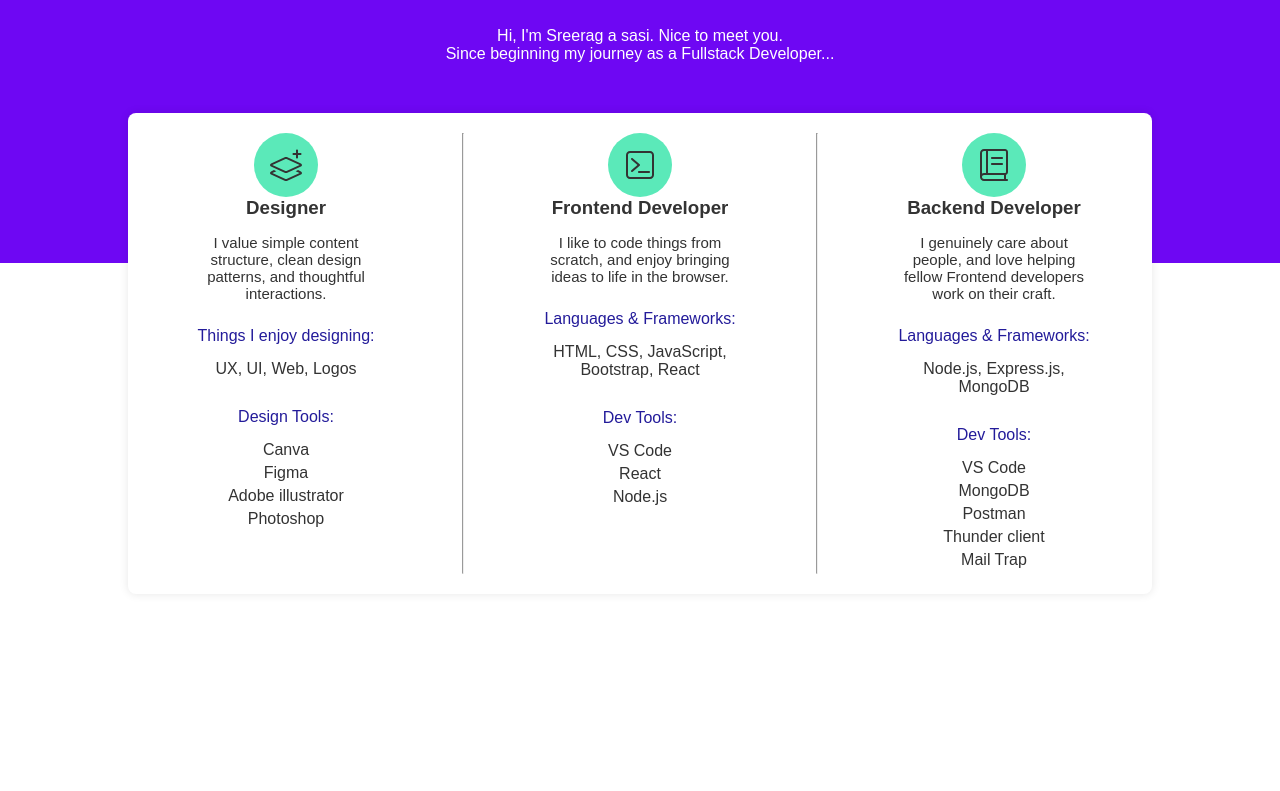
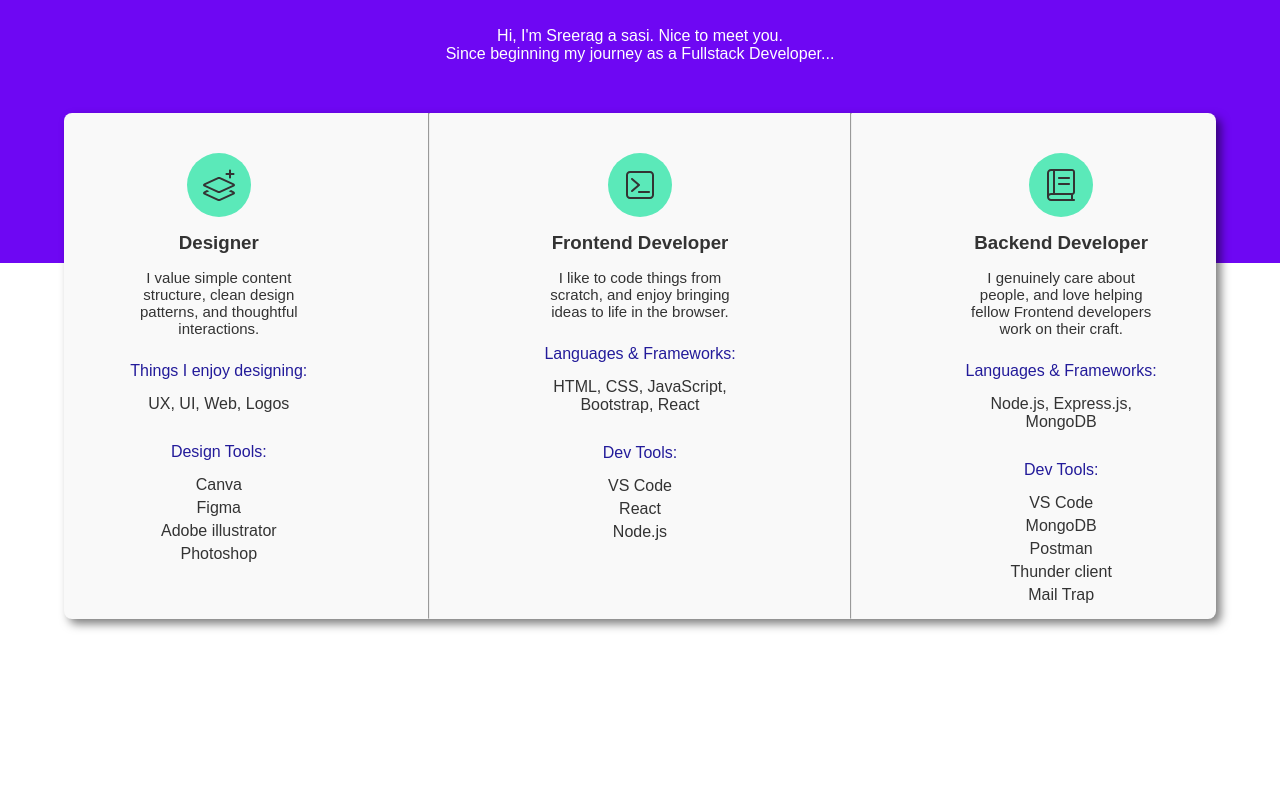
Before and after one commit to sreerag-a-sasi/portfolio2, a plain HTML site: page portfolio/index.html in a window 1280 px wide. Shown: the part 988-1779 px from the top of the page. Drawn offline with Linux system fonts and the light colour scheme.

Commit message:
sixth commit

```diff
--- a/portfolio/script.js
+++ b/portfolio/script.js
@@ -27,4 +27,4 @@ function prevSlide() {
 showSlide(currentSlide);
 
 // Auto-slide functionality
-setInterval(nextSlide, 5000); // Change slide every 5 seconds
+setInterval(nextSlide, 7000); // Change slide every 5 seconds
--- a/portfolio/style.css
+++ b/portfolio/style.css
@@ -93,31 +93,34 @@ body {
 .services {
     display: flex;
     justify-content: space-around;
-    padding: 50px;
     background-color: #f9f9f9;
     position: relative;
     top: -150px;
     width: 90vw;
     border-radius: 8px;
-    box-shadow: #a3a3a3 5px 5px 20px;
+    box-shadow: 5px 5px 10px rgba(0, 0, 0, 0.5);
 }
 
 .service {
     max-width: 200px;
     text-align: center;
+    padding-top: 40px;
+    padding-bottom: 10px;
 }
 
-span {
+/* span {
     font-style: inherit;
     font-weight: inherit;
-}
+} */
+
+/* icon section */
 
 .fa-stack {
     display: inline-block;
     vertical-align: middle;
     height: 2em;
     position: relative;
-    width: 2.5em;
+    width: 2em;
 }
 
 .fa-2x {
@@ -126,7 +129,7 @@ span {
 
 .svg-inline--fa.fa-stack-2x {
     height: 2em;
-    width: 2.5em;
+    width: 2em;
 }
 
 .has-text-success {
@@ -156,21 +159,6 @@ span {
     width: 1.25em;
 }
 
-#servicesparent {
-    display: flex;
-    justify-content: center;
-    width: 100%;
-}
-
-.services {
-    display: flex;
-    justify-content: space-around;
-    width: 80%;
-    background-color: white;
-    padding: 20px;
-    box-shadow: 0 0 10px rgba(0, 0, 0, 0.1);
-}
-
 .first {
     font-size: 15px;
 }
@@ -181,6 +169,7 @@ span {
 }
 
 h3 {
+    padding-top: 15px;
     padding-bottom: 15px;
     color: #333;
 }
@@ -283,7 +272,8 @@ h2 {
     .column {
         width: 100%;
     }
-    .header{
+
+    .header {
         padding: 0%;
     }
 }
@@ -385,7 +375,7 @@ h2 {
     box-shadow: 0 0 10px rgba(0, 0, 0, 0.1);
 }
 
-.image{
+.image {
     position: relative;
     padding: 20px;
 }
@@ -395,7 +385,8 @@ h2 {
     height: auto;
     border-radius: 8px;
 }
-.hidden-item{
+
+.hidden-item {
     width: 100%;
     height: 100%;
     top: 0;
@@ -411,17 +402,17 @@ h2 {
     border-radius: 10px;
 }
 
-.hidden-item:hover{
+.hidden-item:hover {
     opacity: 1;
 }
 
-.hidden-item h2{
+.hidden-item h2 {
     font-size: 25px;
     color: rgb(255, 255, 255);
     margin-bottom: 15px;
 }
 
-.hidden-button{
+.hidden-button {
     width: 100px;
     height: 30px;
     border-radius: 20px;
@@ -430,11 +421,12 @@ h2 {
     border: 1px solid white;
 }
 
-.hidden-item > *{
+.hidden-item>* {
     transform: translateY(25px);
     transition: transform 0.6s;
 }
-.hidden-item:hover > *{
+
+.hidden-item:hover>* {
     transform: translateY(0px);
 }
 
@@ -449,7 +441,8 @@ h2 {
     .container {
         grid-template-columns: 1fr;
     }
-    .cta-section{
+
+    .cta-section {
         flex-direction: column;
     }
 }
@@ -524,20 +517,10 @@ h2 {
     border-radius: 20px;
 }
 
-/* .cta-section::after {
-    content: '';
-    display: block;
-    height: 20px;
-    background-color: #6c63ff;
-    position: absolute;
-    bottom: 0;
-    left: 0;
-    right: 0;
-} */
-
 .cta-section h1 {
-    font-size: 24px;
+    font-size: 32px;
     margin: 0;
+    font-family: eurostile, sans-serif;
 }
 
 .cta-section p {
@@ -566,13 +549,12 @@ h2 {
 .cta-button .icon {
     margin-right: 10px;
 }
-.text{
+
+.text {
     text-align: center;
     align-content: center;
 }
 
-
-/* carousel... */
 .carousel {
     position: relative;
     width: 80%;
@@ -580,7 +562,6 @@ h2 {
     overflow: hidden;
     border-radius: 10px;
     box-shadow: 0 4px 8px rgba(0, 0, 0, 0.1);
-    justify-content: center;
 }
 
 .carousel-container {
@@ -599,15 +580,17 @@ h2 {
     object-fit: cover;
 }
 
-.prev, .next {
+.prev,
+.next {
     position: absolute;
     top: 50%;
     transform: translateY(-50%);
-    background-color: rgba(0, 0, 0, 0.1);
+    background-color: rgba(0, 0, 0, 0.5);
     color: white;
     border: none;
     padding: 10px;
     cursor: pointer;
+    z-index: 1;
 }
 
 .prev {
@@ -618,6 +601,7 @@ h2 {
     right: 10px;
 }
 
-.prev:hover, .next:hover {
+.prev:hover,
+.next:hover {
     background-color: rgba(0, 0, 0, 0.8);
 }
```
Also changed, not shown: portfolio/index.html (+4 -2 lines).
